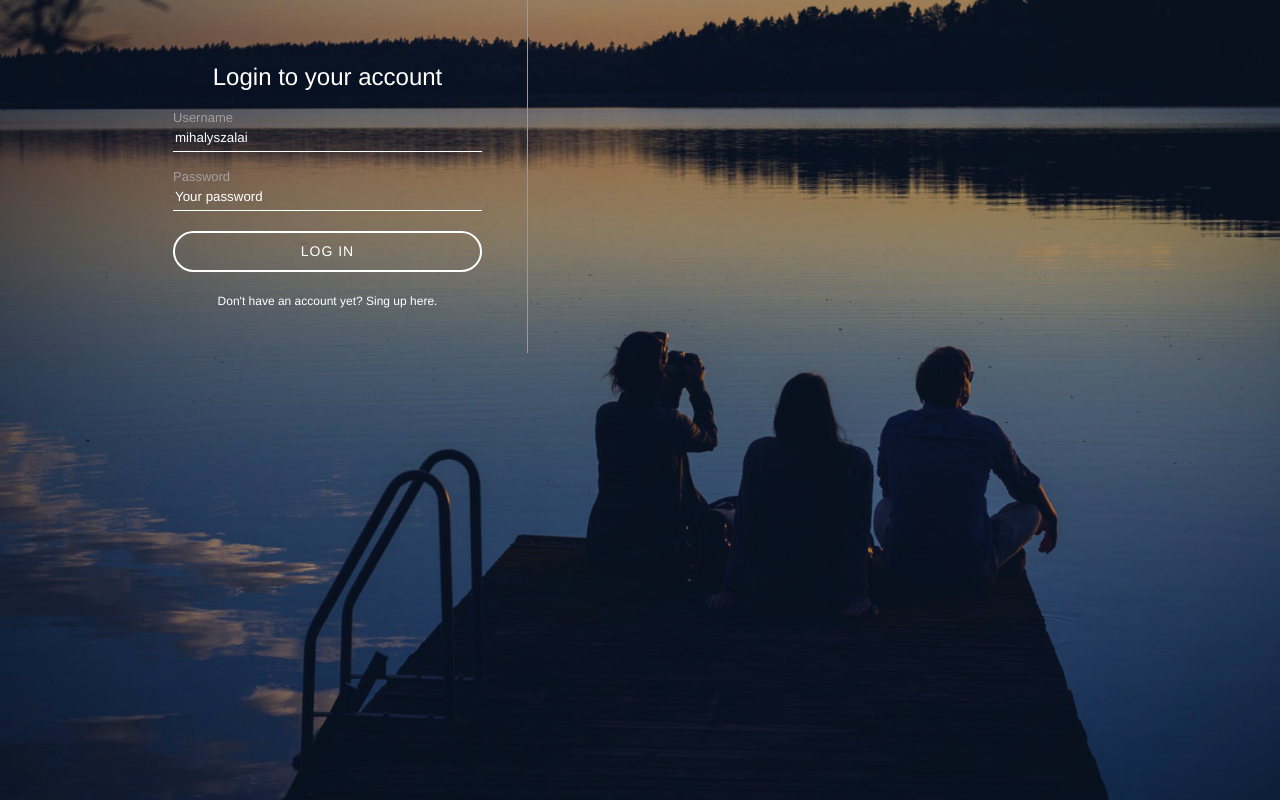
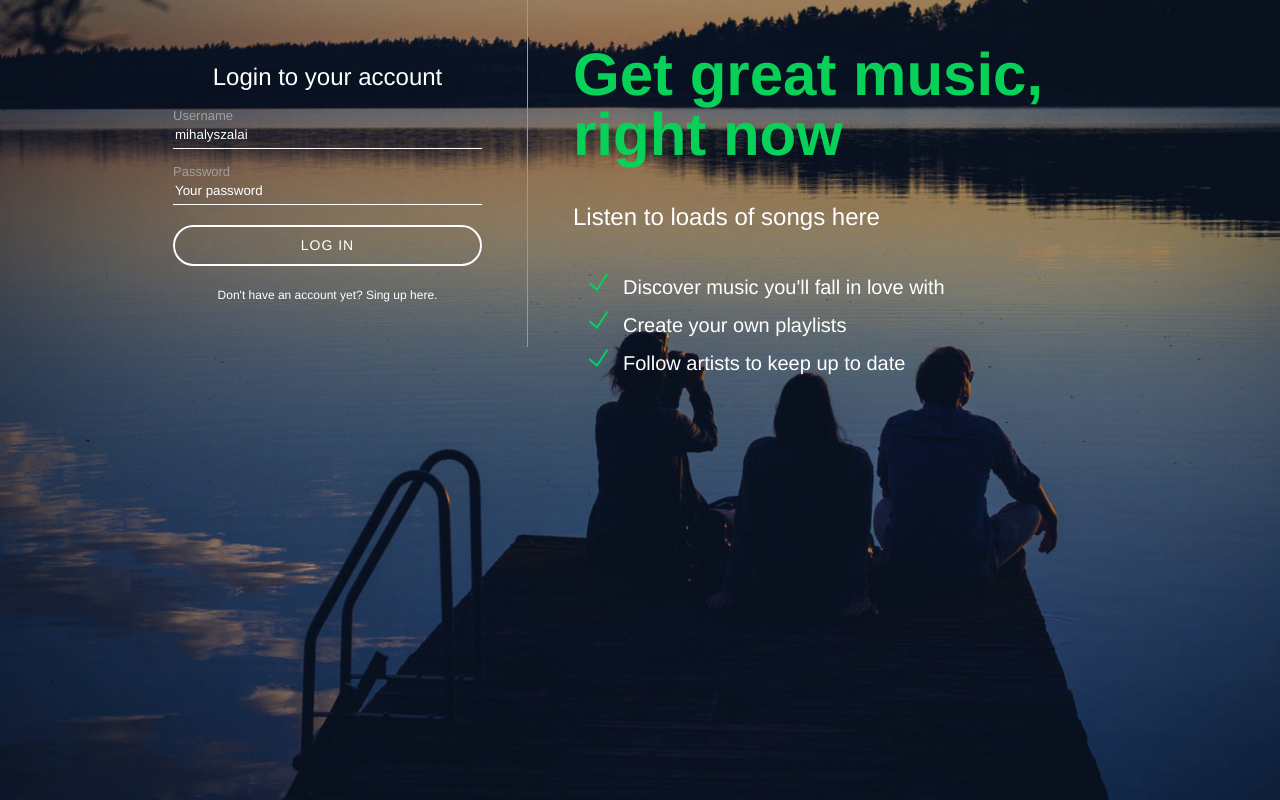
Before and after one commit to ifjuszalaimihaly/spotify-clone, a PHP site: page /register.php in a window 1280 px wide. Run offline with PHP 8.4, Linux system fonts and the light colour scheme; some libraries are stand-ins or nearby versions.

Commit message:
added welcome messages and styled it

```diff
--- a/assets/css/register.css
+++ b/assets/css/register.css
@@ -1,5 +1,5 @@
 html,
-body{
+body {
     padding: 0;
     margin: 0;
     height: 100%;
@@ -83,6 +83,7 @@ body{
     color: #a0a0a0;
     font-size: 13px;
     margin-top: 15px;
+    display: block;
 }
 
 #inputContainer button{
@@ -98,7 +99,7 @@ body{
     width: 100%;
 }
 
-#inputContainer button:hover{
+#inputContainer button:hover {
     cursor: pointer;
 }
 
@@ -109,10 +110,45 @@ body{
 .hasAccountText span {
     font-weight: bold;
     font-size: 12px;
-    margin: 0 auto
+    margin: 0 auto;
+    cursor: pointer;
 }
 
 #registerForm,
 #loginForm {
     display: none;
 }
+
+#loginText {
+    padding: 45px;
+    display: table-cell;
+}
+
+#loginText h1 {
+    color: #07d159;
+    font-size: 60px;
+    font-weight: bold;
+    margin-top: 0;
+}
+
+#loginText h2 {
+    margin: 35px 0;
+}
+
+#loginText ul {
+    padding: 0;
+    list-style-image: url("../images/icons/checkmark.png");
+}
+
+#loginText ul li {
+    font-size: 20px;
+    list-style-type: none;
+    padding: 5px;
+    margin-left: 45px;
+}
+
+#inputContainer .errorMessage {
+    color: #07d159;
+    font-size: 12px;
+    display: block;
+}
--- a/register.php
+++ b/register.php
@@ -176,6 +176,15 @@ include('includes/handlers/login-handler.php');
                      </div>
                  </form>
             </div>
+            <div id="loginText">
+                <h1>Get great music, right now</h1>
+                <h2>Listen to loads  of songs here</h2>
+                <ul>
+                    <li>Discover music you'll fall in love with</li>
+                    <li>Create your own playlists</li>
+                    <li>Follow artists to keep up to date</li>
+                </ul>
+            </div>
         </div>
     </div>
 </body>
```
Also changed, not shown: assets/images/icons/checkmark.png (added).
